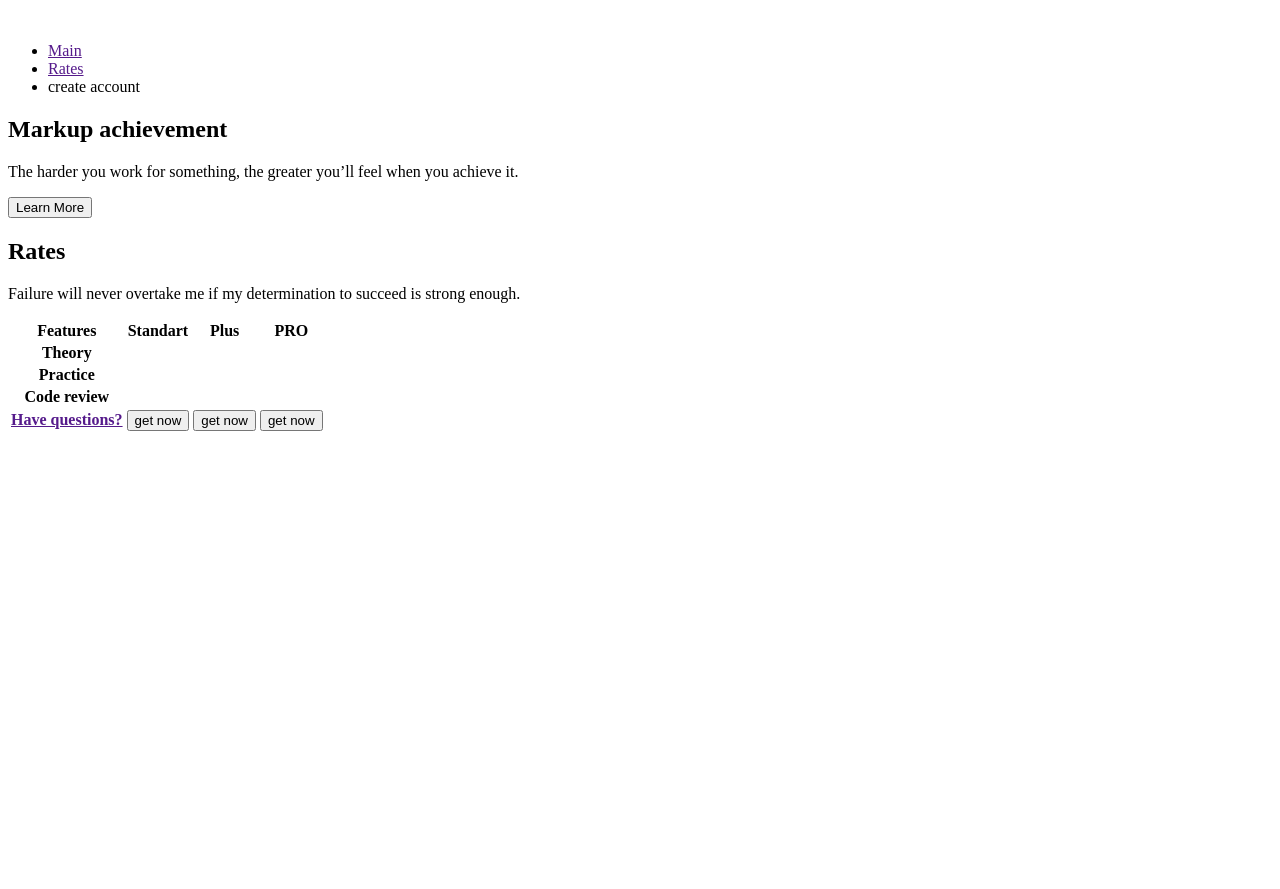
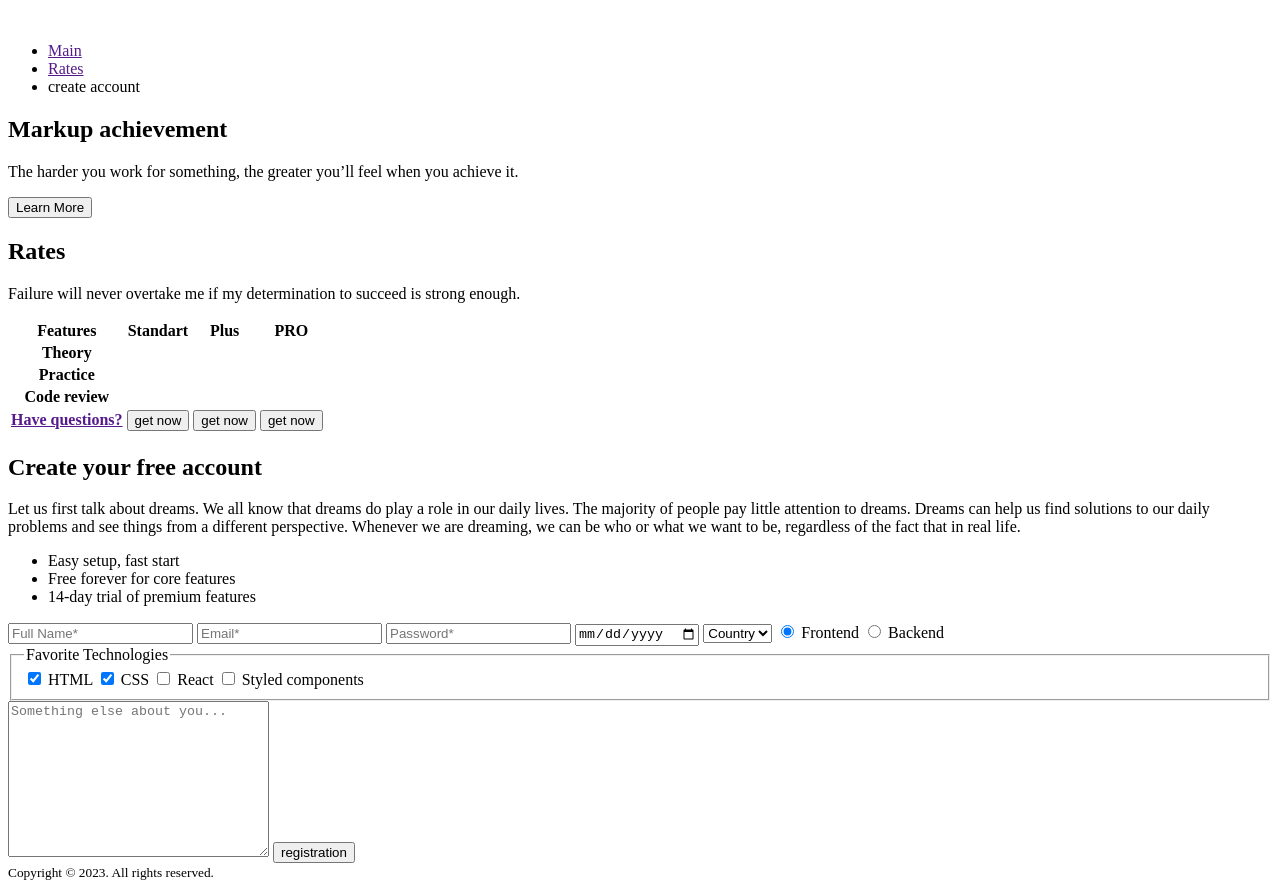
Before and after one commit to EsaulovaLudmila/my-homework-html-css-1, a plain HTML site: page index.html in a window 1280 px wide. Before the commit the page ends 800 px from the top, so only its background shows below. Drawn offline with Linux system fonts and the light colour scheme.

Commit message:
added  index.html

```diff
--- a/index.html
+++ b/index.html
@@ -64,7 +64,71 @@
         </tr>
       </table>
     </section>
-    <section></section>
-    <footer></footer>
+    <section>
+      <h2>Create your free account</h2>
+      <p>
+        Let us first talk about dreams. We all know that dreams do play a role
+        in our daily lives. The majority of people pay little attention to
+        dreams. Dreams can help us find solutions to our daily problems and see
+        things from a different perspective. Whenever we are dreaming, we can be
+        who or what we want to be, regardless of the fact that in real life.
+      </p>
+      <ul>
+        <li>Easy setup, fast start</li>
+        <li>Free forever for core features</li>
+        <li>14-day trial of premium features</li>
+      </ul>
+      <form action="">
+        <input type="text" placeholder="Full Name*" />
+        <input type="email" placeholder="Email*" />
+        <input type="password" placeholder="Password*" />
+        <input type="date" />
+        <select name="country" id="country-select">
+          <option value="selected">Country</option>
+          <option value="belarus">Belarus</option>
+          <option value="china">China</option>
+          <option value="usa">USA</option>
+        </select>
+        <label for="">
+          <input type="radio" name="stack" checked />
+          Frontend
+        </label>
+        <label for="">
+          <input type="radio" name="stack" />
+          Backend
+        </label>
+        <fieldset>
+          <legend>Favorite Technologies</legend>
+          <label for="">
+            <input type="checkbox" name="html" checked />
+            HTML
+          </label>
+          <label for="">
+            <input type="checkbox" name="css" checked />
+            CSS
+          </label>
+          <label for="">
+            <input type="checkbox" name="react" />
+            React
+          </label>
+          <label for="">
+            <input type="checkbox" name="sc" />
+            Styled components
+          </label>
+        </fieldset>
+        <textarea
+          name=""
+          id=""
+          cols="30"
+          rows="10"
+          placeholder="Something else about you..."
+        ></textarea>
+        <button type="submit">registration</button>
+      </form>
+    </section>
+    <footer>
+      <small>Copyright © 2023. All rights reserved.</small>
+      <!-- <span>Copyright © 2023. All rights reserved.</span> -->
+    </footer>
   </body>
 </html>
```
